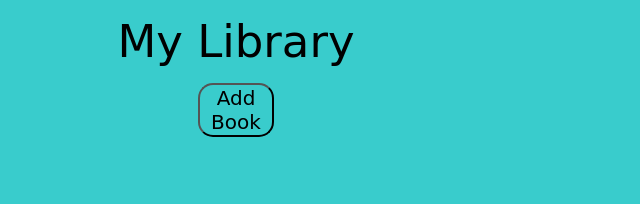
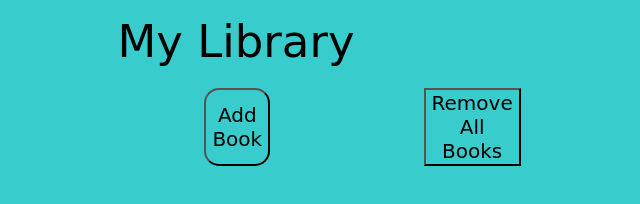
Before and after one commit to alex-goldschmidt/Library, a plain HTML site: page index.html in a window 1280 px wide. Shown: the whole page, without its empty margins (404-1044 px from the left). Drawn offline with Linux system fonts and the light colour scheme.

Commit message:
Make remove button style

```diff
--- a/index.html
+++ b/index.html
@@ -12,10 +12,14 @@
         <div class="title">My Library</div>
     </div>
 
-<button class="add-book">Add Book</button>
+<div class="buttons">
+    <button class="add-book">Add Book</button>
+        <button id="remove">Remove All Books</button>
+    </div>
+
 
         <div class="formContainer">
-            <form id="form" method="post" onsubmit="return false">
+            <form id="form" method="post">
                 <label for="title"></label>
                 <input type="text" id="title"  name="title" placeholder="Title" required>
 
@@ -37,6 +41,6 @@
 
 
 
-        <script src="main.js"></script>
+<script src="main.js"></script>
 </body>
 </html>
--- a/style.css
+++ b/style.css
@@ -70,3 +70,13 @@ hr {
     width: 200px;
     margin-bottom: -1px;
 }
+
+.buttons {
+    display: inline-flex;
+    margin-left: 450px;
+}
+
+#remove {
+    font-family: cursive;
+    font-size: 20px;
+}
```
